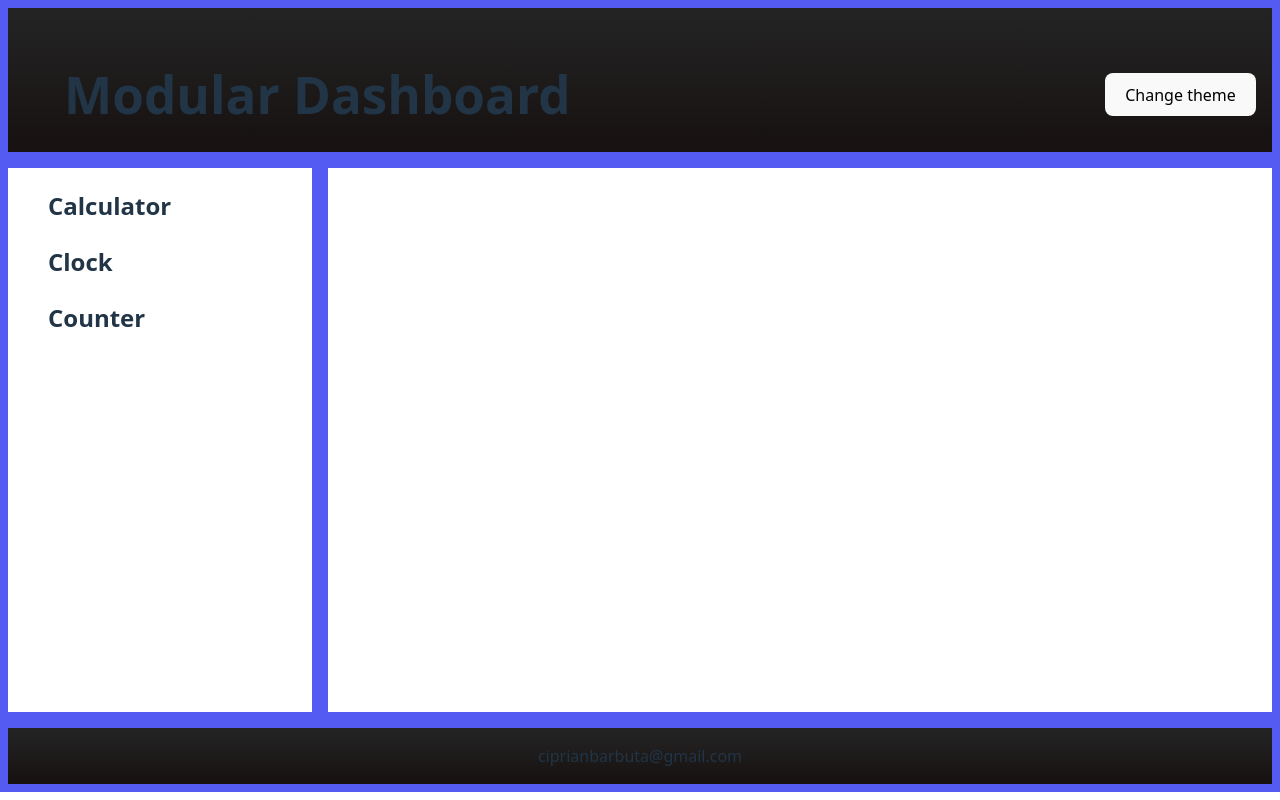
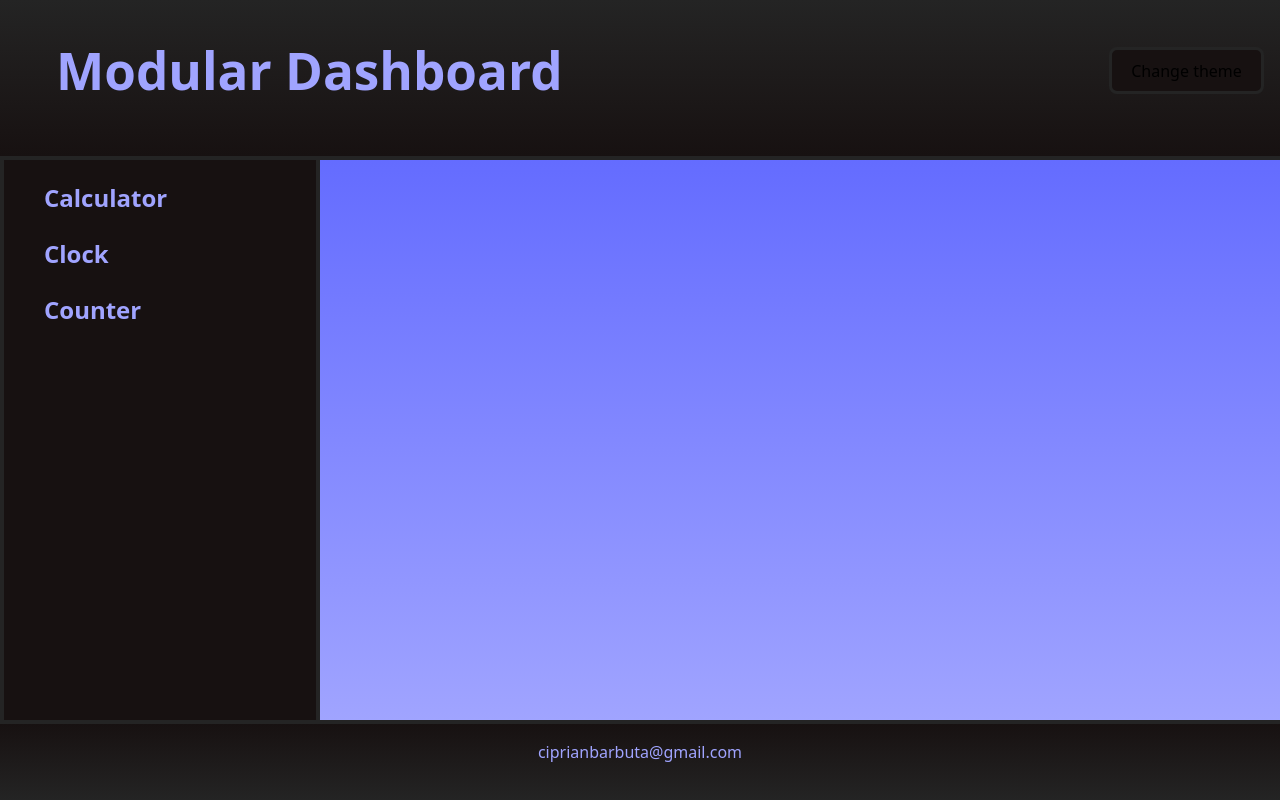
Before and after one commit to ciprix19/modular-dashboard, a React (Vite) app: page / in a window 1280 px wide. Built offline with nearby package versions, Linux system fonts and the light colour scheme.

Commit message:
feat: added dark and light mode

```diff
--- a/src/App.css
+++ b/src/App.css
@@ -14,6 +14,7 @@
   align-items: center;
   gap: 3rem;
   z-index: 5;
+  margin-top: 0;
 }
 
 .navbar ul {
@@ -23,10 +24,14 @@
 }
 
 .teal-bg {
-  border: #535bf2 solid 0.5rem;
 }
 
-.widgets-list {
+.widget-menu {
+  background-color: var(--color-one);
+  border-inline: 0.3rem solid var(--color-two);
+}
+
+.widgets-panel {
   display: flex;
   flex-wrap: wrap;
   margin: 1rem;
@@ -35,6 +40,7 @@
 
 .dashboard-panel {
   overflow: hidden;
+  background: linear-gradient(var(--color-three), var(--color-four));
 }
 
 .two-column-layout {
@@ -44,9 +50,9 @@
 }
 
 .card {
-  background-color: #747bff;
+  background-color: var(--color-one);
   border-radius: 2rem;
-  border: solid 0.5rem #1a1a1a;
+  border: solid 0.5rem var(--color-two);
   text-align: center;
   position: relative;
   margin: 1rem;
--- a/src/App.jsx
+++ b/src/App.jsx
@@ -1,17 +1,18 @@
-import { useState } from 'react'
+import { useState, useContext } from 'react'
 import reactLogo from './assets/react.svg'
 import viteLogo from '/vite.svg'
 import './App.css'
 import Footer from './footer/Footer'
 import Header from './header/Header'
 import Main from './main/Main'
+import { ThemeContext } from './utils/ThemeContext'
 
 function App() {
-    const [count, setCount] = useState(0)
+    const [theme, setTheme] = useState('dark');
 
     return (
-        <div className='wrapper'>
-            <Header />
+        <div className='wrapper' data-theme={theme}>
+            <Header theme={theme} setTheme={setTheme}></Header>
             <Main />
             <Footer />
         </div>
--- a/src/header/Header.jsx
+++ b/src/header/Header.jsx
@@ -1,10 +1,17 @@
-export default function Header() {
+import { useContext, useState } from "react";
+
+export default function Header({ theme, setTheme }) {
+
+    function changeTheme() {
+        setTheme(theme === 'light' ? 'dark' : 'light');
+    }
+
     return (
         <header className='teal-bg'>
             <nav className='navbar' aria-label='Primary-navigation'>
                 <ul className="nav-menu">
                     <li><h1>Modular Dashboard</h1></li>
-                    <li><button>Change theme</button></li>
+                    <li><button onClick={changeTheme}>Change theme</button></li>
                 </ul>
             </nav>
         </header>
--- a/src/index.css
+++ b/src/index.css
@@ -9,8 +9,17 @@
   font-size: 1rem;
 
   color-scheme: light dark;
-  color: rgba(255, 255, 255, 0.87);
-  background-color: #242424;
+  /* color: rgba(255, 255, 255, 0.87); */
+
+  --dark-one: #171111;
+  --dark-two: #242424;
+  --dark-three: #646cff;
+  --dark-four: #a0a4ff;
+
+  --light-one: #8CA9FF;
+  --light-two: #AAC4F5;
+  --light-three: #FFF8DE;
+  --light-four: #FFF2C6;
 
   font-synthesis: none;
   text-rendering: optimizeLegibility;
@@ -18,13 +27,29 @@
   -moz-osx-font-smoothing: grayscale;
 }
 
+[data-theme='dark'] {
+  --color-one: var(--dark-one);
+  --color-two: var(--dark-two);
+  --color-three: var(--dark-three);
+  --color-four: var(--dark-four);
+  color: var(--color-four);
+}
+
+[data-theme='light'] {
+  --color-one: var(--light-one);
+  --color-two: var(--light-two);
+  --color-three: var(--light-three);
+  --color-four: var(--light-four);
+  color: var(--color-four);
+}
+
 a {
   font-weight: 500;
-  color: #646cff;
+  color: var(--color-two);
   text-decoration: inherit;
 }
 a:hover {
-  color: #535bf2;
+  color: var(--color-two);
 }
 
 ul {
@@ -35,7 +60,8 @@ header {
   top: 0;
   z-index: 10;
   max-height: 20vh;
-  background: linear-gradient(#242424, #171111);
+  background: linear-gradient(var(--color-two), var(--color-one));
+  border-block-end: 0.3rem solid var(--color-two);
 }
 
 body {
@@ -48,7 +74,9 @@ main {
 
 footer {
   text-align: center;
-  background: linear-gradient(#242424, #171111);
+  background: linear-gradient(var(--color-one), var(--color-two));
+  border-block-start: 0.3rem solid var(--color-two);
+  block-size: 10vh;
 }
 
 h1 {
@@ -58,27 +86,27 @@ h1 {
 
 button {
   border-radius: 8px;
-  border: 1px solid transparent;
+  border: 0.2rem solid var(--color-two);
   padding: 0.6em 1.2em;
   font-size: 1em;
   font-weight: 500;
   font-family: inherit;
-  background-color: #1a1a1a;
+  background-color: var(--color-one);
   cursor: pointer;
   transition: border-color 0.25s;
 }
 button:disabled {
-  border-color: #646cff;
+  border-color: var(--color-four);
 }
 button:hover {
-  border-color: #646cff;
+  border-color: var(--color-four);
 }
 button:focus,
 button:focus-visible {
   outline: 4px auto -webkit-focus-ring-color;
 }
 
-@media (prefers-color-scheme: light) {
+/* @media (prefers-color-scheme: light) {
   :root {
     color: #213547;
     background-color: #ffffff;
@@ -89,4 +117,4 @@ button:focus-visible {
   button {
     background-color: #f9f9f9;
   }
-}
+} */
--- a/src/main/Main.jsx
+++ b/src/main/Main.jsx
@@ -33,7 +33,7 @@ export default function Main() {
     return (
         <main>
             <div className='two-column-layout'>
-                <div className='teal-bg widget-list'>
+                <div className='teal-bg widget-menu'>
                     <ul>
                        {Object.keys(widgetMap).map(name => (
                         <li key={name} onDoubleClick={() => handleDblClickSelection(name)}>
@@ -43,7 +43,7 @@ export default function Main() {
                     </ul>
                 </div>
                 <div className="teal-bg dashboard-panel">
-                    <ul className='widgets-list'>
+                    <ul className='widgets-panel'>
                         {renderWidgets.map(w => {
                             const W = w.component;
                             return (
--- a/src/styles/Clock.css
+++ b/src/styles/Clock.css
@@ -4,3 +4,12 @@
     display: grid;
     place-items: center;
 }
+
+.clock-list {
+    padding: 0;
+}
+
+.clock-list li {
+    border: 2px solid var(--color-two);
+    padding: 0.2rem;
+}
--- /dev/null
+++ b/src/utils/ThemeContext.jsx
@@ -0,0 +1,3 @@
+import { createContext } from "react";
+
+export const ThemeContext = createContext('dark');
--- a/src/widgets/Clock.jsx
+++ b/src/widgets/Clock.jsx
@@ -1,12 +1,13 @@
-import '../styles/CLock.css'
+import '../styles/Clock.css'
 
 // to do (2 modes) - stopwatch and set timer
 export default function Clock() {
     return (
         <div className='clock-div'>
-            <label>
-
-            </label>
+            <ul className='clock-list'>
+                <li>Stopwatch</li>
+                <li>Timer</li>
+            </ul>
             <div>
 
                 <button></button>
--- a/src/widgets/Counter.jsx
+++ b/src/widgets/Counter.jsx
@@ -6,11 +6,7 @@ export default function Counter() {
     const [countValue, setCountValue] = useState(1);
 
     function handleTyping(value) {
-        if (Number(value) == NaN) {
-            console.log('da');
-        } else {
-            setCountValue(Number(value));
-        }
+        setCountValue(Number(value));
     }
 
     return (
```
